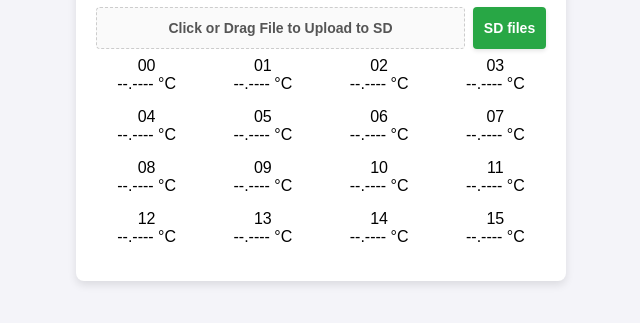
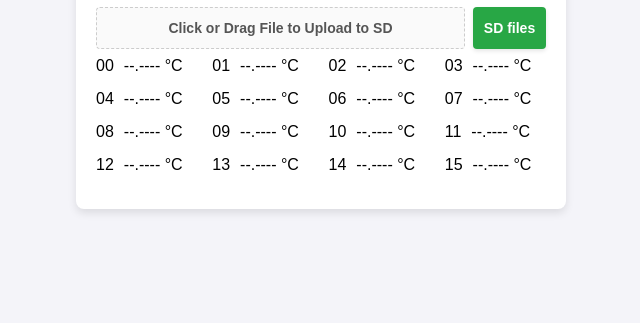
Before and after one commit to swoiwode/heat_zones, a plain HTML site: page data/index.html in a window 1280 px wide. Shown: the part 199-522 px from the top of the page, without its empty margins (319-959 px from the left). Drawn offline with Linux system fonts and the light colour scheme; no server answers.

Commit message:
added     .zone-card-box {         display: flex;       /* Forces items into a row */         align-items: center; /* Vertically centers the text items */         gap: 10px;           /* Adds a neat gap between the number and temperature */     } to move numbers inline to compress height

```diff
--- a/data/index.html
+++ b/data/index.html
@@ -99,6 +99,11 @@
         font-size: 1rem;
         /* font-family: monospace; */
         margin-bottom: 0px;      /* Dropped to 0px to reclaim dead baseline space */
+    }
+    .zone-card-box {
+        display: flex;       /* Forces items into a row */
+        align-items: center; /* Vertically centers the text items */
+        gap: 10px;           /* Adds a neat gap between the number and temperature */
     }
   </style>
 </head>
```
